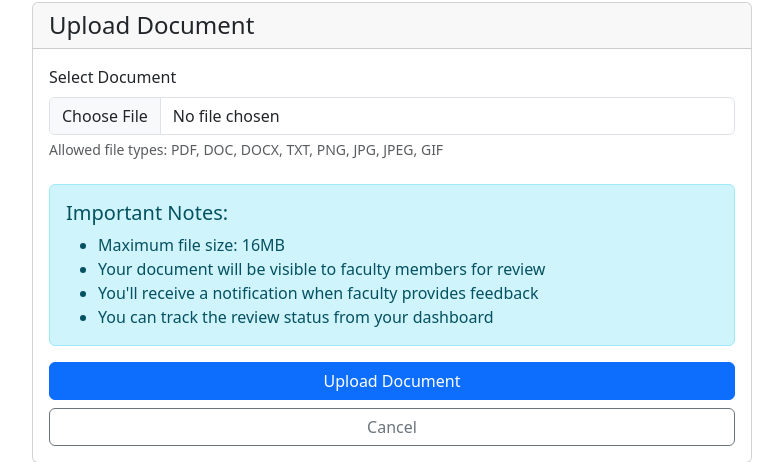
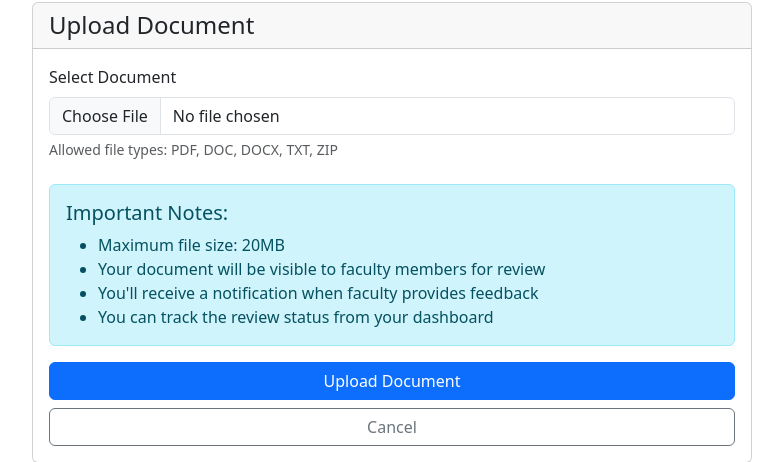
Before and after one commit to NiranjanRaj345/EduSync, a Flask app: template app/templates/student/upload.html in a window 1280 px wide. Shown: the part 94-556 px from the top of the page, without its empty margins (248-1031 px from the left). Run offline with Flask 3, Linux system fonts and the light colour scheme; the template is opened without the code that fills it, so the values that code supplies are empty.

Commit message:
modified file size

```diff
--- a/app/templates/faculty/upload_review.html
+++ b/app/templates/faculty/upload_review.html
@@ -54,8 +54,8 @@
                             <h5>Important Notes:</h5>
                             <ul class="mb-0">
                                 <li>At least one review file is required</li>
-                                <li>Allowed file types: PDF, DOC, DOCX, TXT</li>
-                                <li>Maximum file size: 16MB per file</li>
+                                <li>Allowed file types: PDF, DOC, DOCX, TXT, ZIP</li>
+                                <li>Maximum file size: 20MB per file</li>
                                 <li>Student will be notified when review is uploaded</li>
                             </ul>
                         </div>
--- a/app/templates/student/upload.html
+++ b/app/templates/student/upload.html
@@ -16,14 +16,14 @@
                             <label for="document" class="form-label">Select Document</label>
                             <input type="file" class="form-control" id="document" name="document" required>
                             <div class="form-text">
-                                Allowed file types: PDF, DOC, DOCX, TXT, PNG, JPG, JPEG, GIF
+                                Allowed file types: PDF, DOC, DOCX, TXT, ZIP
                             </div>
                         </div>
 
                         <div class="alert alert-info">
                             <h5>Important Notes:</h5>
                             <ul class="mb-0">
-                                <li>Maximum file size: 16MB</li>
+                                <li>Maximum file size: 20MB</li>
                                 <li>Your document will be visible to faculty members for review</li>
                                 <li>You'll receive a notification when faculty provides feedback</li>
                                 <li>You can track the review status from your dashboard</li>
```
